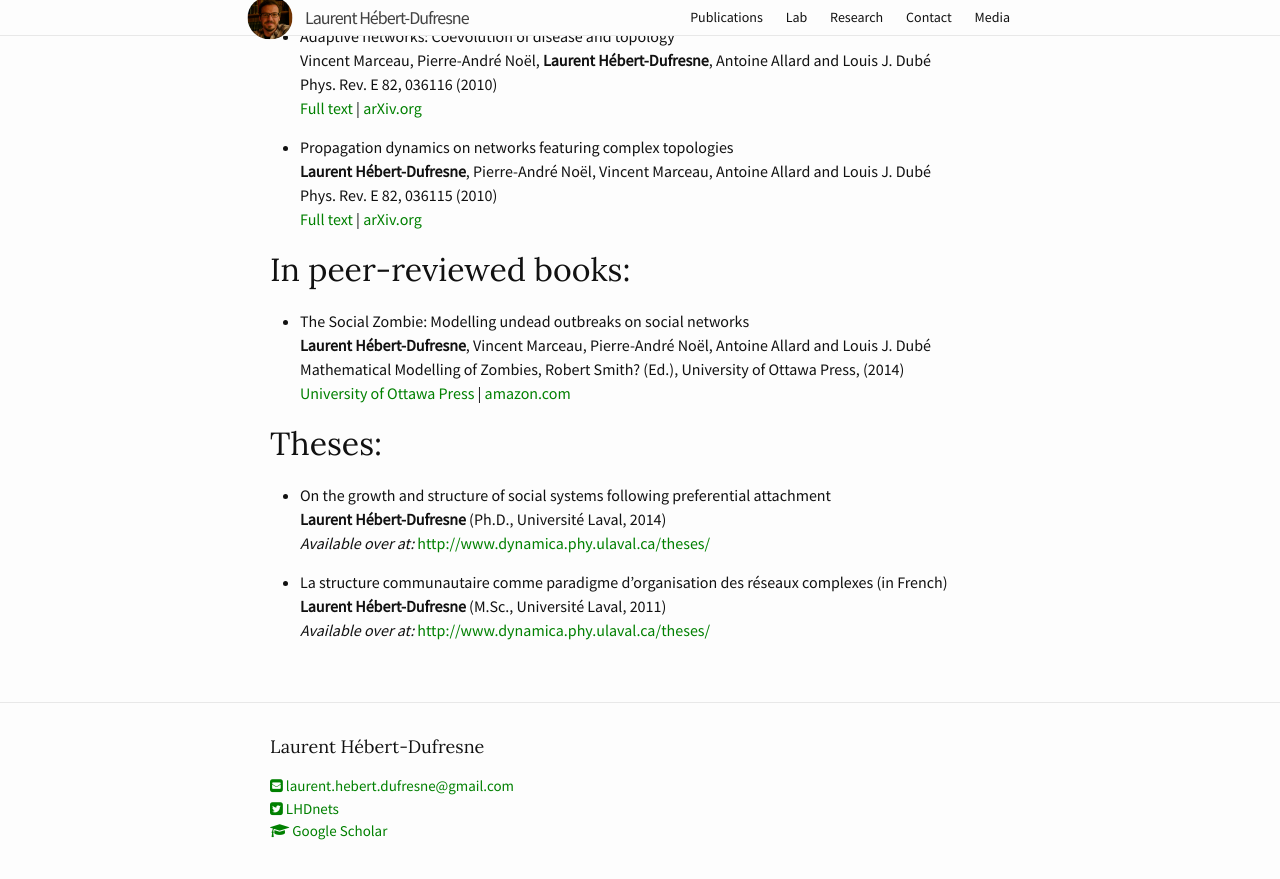
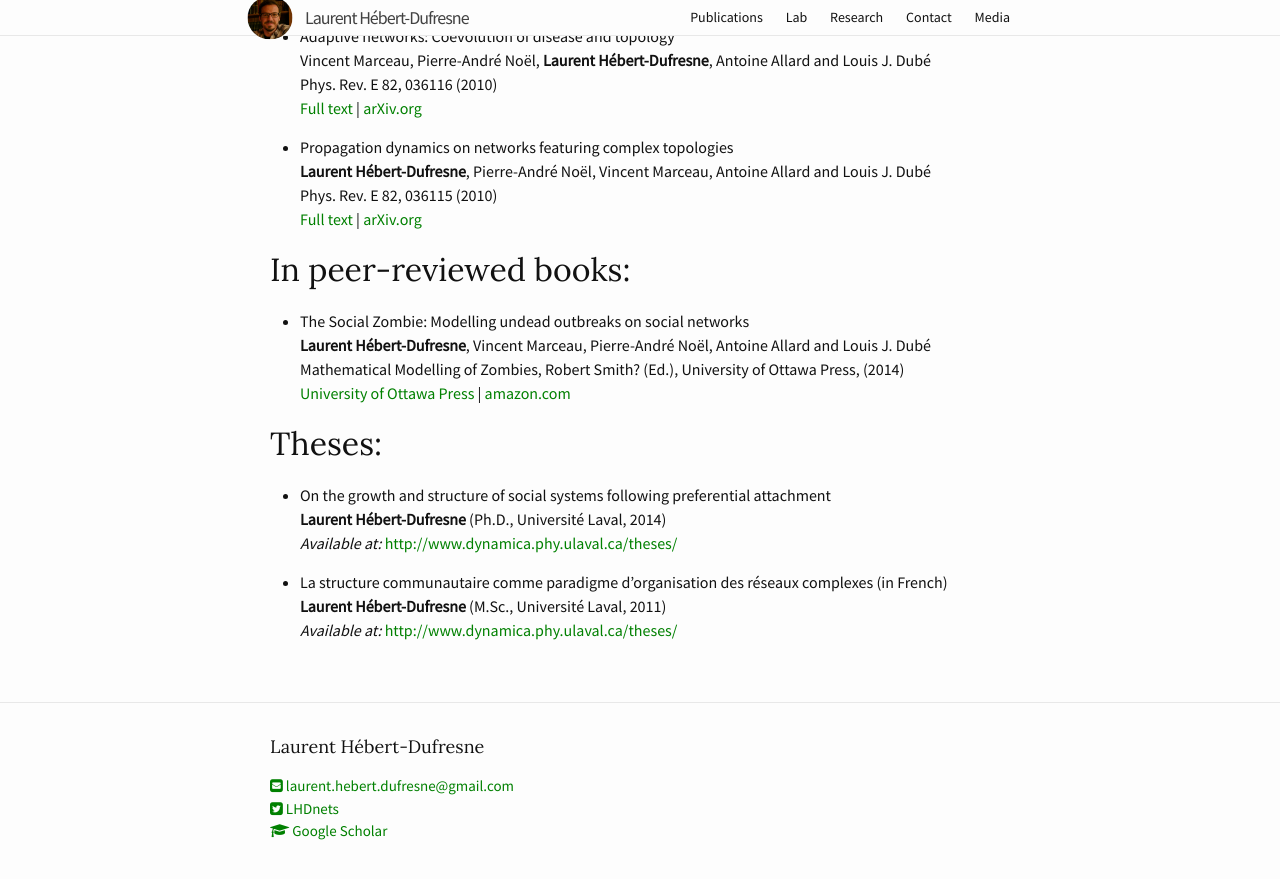
Before and after one commit to laurenthebertdufresne/laurenthebertdufresne.github.io, a Jekyll site: the page built from _pages/publications.md, in a window 1280 px wide and 900 px high, scrolled down 5124 px. Shown: the top 879 px of the window. Built offline with Jekyll 4.4.1, drawn with Linux system fonts in a browser that asks for light colours.

Commit message:
Adding CV

```diff
--- a/_pages/publications.md
+++ b/_pages/publications.md
@@ -160,17 +160,17 @@
 *   Optimizing treatment regimes to hinder antiviral resistance in influenza across time scales
     Oscar Patterson-Lomba, Benjamin M. Althouse, Georg M. Goerg and **Laurent Hébert-Dufresne**
     PLOS ONE 8(3): e59529 (2013)
-    [<u>Full text</u>](http://www.plosone.org/article/info%3Adoi%2F10.1371%2Fjournal.pone.0059529)
+    [Full text](http://www.plosone.org/article/info%3Adoi%2F10.1371%2Fjournal.pone.0059529)
 
 *   Pathogen mutation modeled by competition between site and bond percolation
     **Laurent Hébert-Dufresne**, Oscar Patterson-Lomba, Georg M. Goerg and Benjamin M. Althouse
     Phys. Rev. Lett. 110, 108103 (2013)
-    [<u>Full text</u>](http://prl.aps.org/abstract/PRL/v110/i10/e108103)
+    [Full text](http://prl.aps.org/abstract/PRL/v110/i10/e108103)
 
 *   Targeting and timing of treatment influences the emergence of influenza resistance in structured populations
     Benjamin M. Althouse, Oscar Patterson-Lomba, Georg M. Goerg and **Laurent Hébert-Dufresne**
     PLOS Comput Biol 9(2): e1002912 (2013)
-    [<u>Full text</u>](http://www.ploscompbiol.org/article/info:doi/10.1371/journal.pcbi.1002912)
+    [Full text](http://www.ploscompbiol.org/article/info:doi/10.1371/journal.pcbi.1002912)
 
 *   Escaping the poverty trap: modeling the interplay between economic growth and the ecology of infectious disease
     Georg M. Goerg, Oscar Patterson-Lomba, **Laurent Hébert-Dufresne** and Benjamin M. Althouse
@@ -228,8 +228,8 @@
 
 *   On the growth and structure of social systems following preferential attachment
     **Laurent Hébert-Dufresne** (Ph.D., Université Laval, 2014)
-    _Available over at:_ [http://www.dynamica.phy.ulaval.ca/theses/](http://www.dynamica.phy.ulaval.ca/theses/)
+    _Available at:_ [http://www.dynamica.phy.ulaval.ca/theses/](http://www.dynamica.phy.ulaval.ca/theses/)
 
 *   La structure communautaire comme paradigme d'organisation des réseaux complexes (in French)
     **Laurent Hébert-Dufresne** (M.Sc., Université Laval, 2011)
-    _Available over at:_ [http://www.dynamica.phy.ulaval.ca/theses/](http://www.dynamica.phy.ulaval.ca/theses/)
+    _Available at:_ [http://www.dynamica.phy.ulaval.ca/theses/](http://www.dynamica.phy.ulaval.ca/theses/)
--- a/index.html
+++ b/index.html
@@ -17,11 +17,11 @@
 
     <p>Editor of <a href="https://channels.plos.org/complexity" target="_blank">PLOS Complexity Channel</a>.</p>
 
-    <p>Chair of <a href="http://vermontcomplexsystems.org/events/netsci/" target="_blank">NetSci 2019</a>.</p>
-
     <p>Director of <a href="http://vermontcomplexsystems.org/events/cnww/" target="_blank">The Complex Networks Winter Workshop</a>.</p>
 
     <p>Research in Complexity, Network Theory, and Nonlinear Dynamics in Epidemiology/Biology/Sociology/Ecology</p>
+
+    <p><a href="/file/LHD_CurriculumVitae.pdf" target="_blank">Full CV available here (pdf)</a>.</p>
 
     <hr>
   {% endif %}
```
Also changed, not shown: 1 other file.
